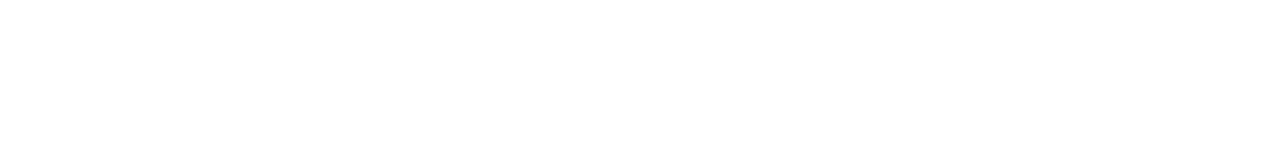
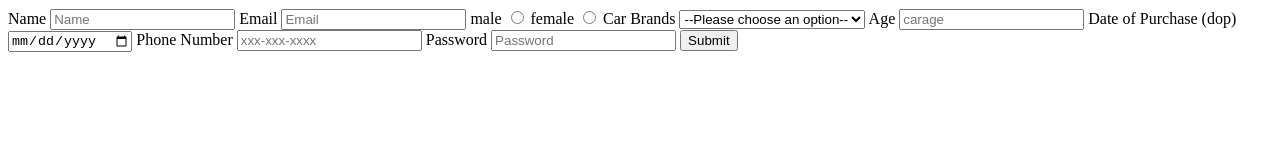
Before and after one commit to acciojob/car-insurance-form-NikeshBorkar, a website: page main.html in a window 1280 px wide. Drawn offline with Linux system fonts and the light colour scheme.

Commit message:
created a submission

```diff
--- a/main.html
+++ b/main.html
@@ -8,6 +8,37 @@
 
 <body>
 	<!-- the entire body must be written by student -->
+<form method="post" action="">
+	  <label for="name">Name</label>
+    <input type="text" placeholder="Name" id="name" required>
+	  <label for="email">Email</label>
+    <input type="email" placeholder="Email" id="email" required>
+	  <label for="gender_m">male</label>
+    <input name="gender" type="radio" id="gender_m" required>
+	  <label for="gender_f">female</label>
+    <input name="gender" type="radio" id="gender_f" required>
+	  <label for="cars">Car Brands</label>
+	  <select id="cars">
+		  <option value="" disabled selected>--Please choose an option--</option>
+		  <option value="BMW">BMW</option>
+		  <option value="Audi">Audi</option>
+		  <option value="Mercedez">Mercedez</option>
+	  </select>
+	  <label for="carage">Age</label>
+     <input type="number" placeholder="carage" id="carage" required>
+	  <label for="dop">Date of Purchase (dop)</label>
+     <input type="date" id="dop" required>
+	  <label for="tel">Phone Number</label>
+     <input type="tel" placeholder="xxx-xxx-xxxx" id="tel">
+	  <label for="password">Password</label>
+     <input type="password" placeholder="Password" id="password" required>
+	  <button type="submit">Submit</button>
+
+  </form>
+
+
+
+
     <script type="text/javascript" src="./script.js">
 </script>
 
```
